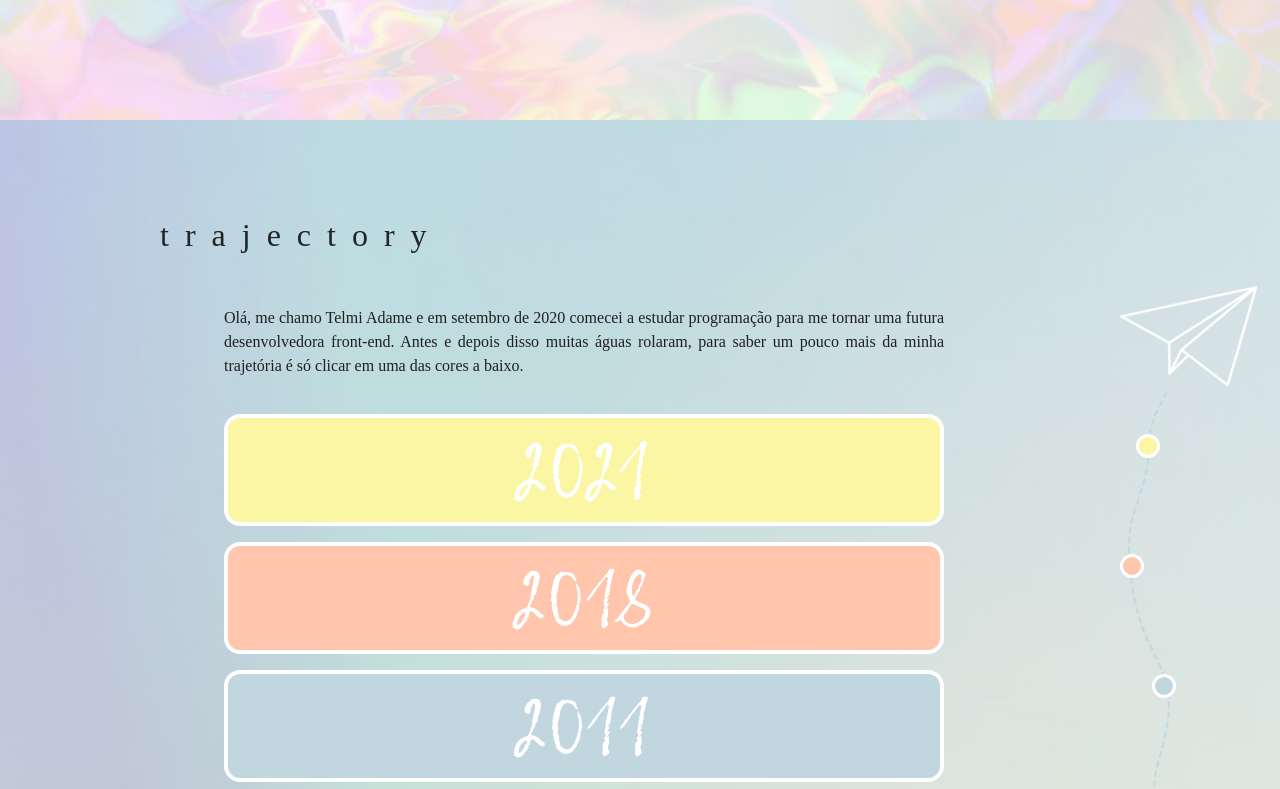
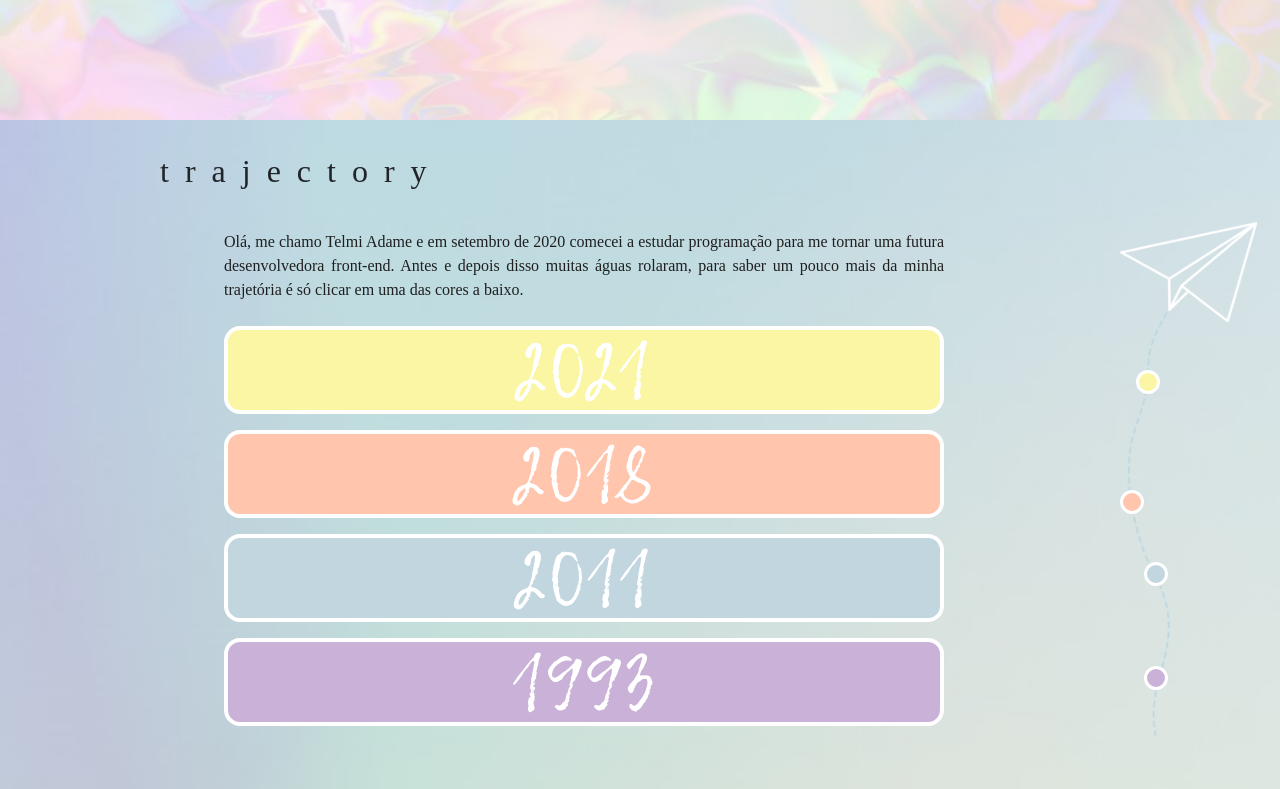
Before and after one commit to TelmiAdame/Portfolio_Angular, an Angular app in the folder portfolio-angular/portfolio/: page / in a window 1280 px wide. Shown: the part 680-1469 px from the top of the page. Built offline with nearby package versions, Linux system fonts and the light colour scheme; data requests are answered from the project's data file.

Commit message:
update css trajectory

```diff
--- a/portfolio-angular/portfolio/src/app/content/trajectory/trajectory.component.scss
+++ b/portfolio-angular/portfolio/src/app/content/trajectory/trajectory.component.scss
@@ -1,10 +1,9 @@
 
 .content-title {
-    padding: 3em 0em 1em 5em;
+    padding: 1em 0em 1em 5em;
     letter-spacing: 0.5em;
+    width: min-content;
     margin:0%;
-    display: flex;
-    align-items: center;
 }
 
 .content-boxs{
@@ -13,7 +12,7 @@
 
 .box{
     margin: 0em 0em 1em 14em;
-    height: 7em;
+    height: 5.5em;
     width: 45em;
     border-radius: 1em;
     border: 0.3em solid #fff;
@@ -66,7 +65,7 @@
 .content-line img{
     position: absolute;
     margin-left: 5.5em;
-    margin-top: 5em;
+    margin-top: 4em;
     width: 3.5em;
 }
 
@@ -81,7 +80,7 @@
     width: 1.5em;
     border-radius: 50%;
     border: 3px solid #fff;
-    margin: 3em 0em 3em 6em ;
+    margin: 3em 0em 0em 6em ;
     cursor: pointer;
     position: relative;
 }
@@ -92,7 +91,7 @@
     width: 1.5em;
     border-radius: 50%;
     border: 3px solid #fff;
-    margin: 6em 4.4em 4.4em 5em;
+    margin: 6em 4.4em 0em 5em;
     cursor: pointer;
     position: relative;
 }
@@ -103,7 +102,7 @@
     width: 1.5em;
     border-radius: 50%;
     border: 3px solid #fff;
-    margin: 6em 0em 3em 7em;
+    margin: 3em 0em 0em 6.5em;
     cursor: pointer;
     position: relative;
 }
@@ -113,7 +112,7 @@
     width: 1.5em;
     border-radius: 50%;
     border: 3px solid #fff;
-    margin: 6em 6em 6em 6em;
+    margin: 5em 6em 0em 6.5em;
     cursor: pointer;
     position: relative;
 }
```
